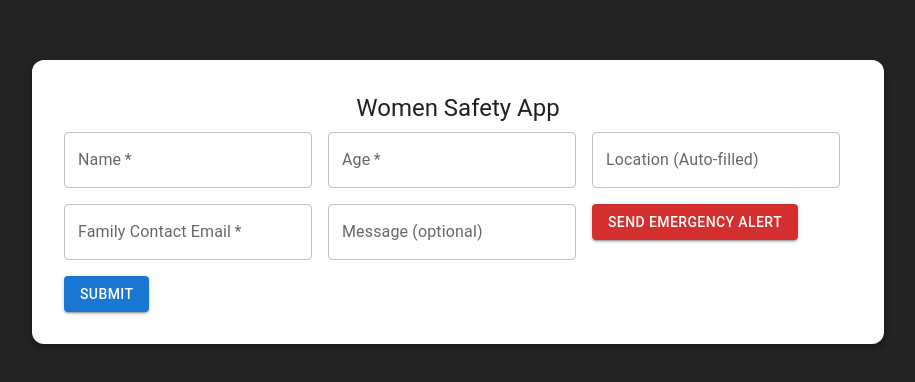
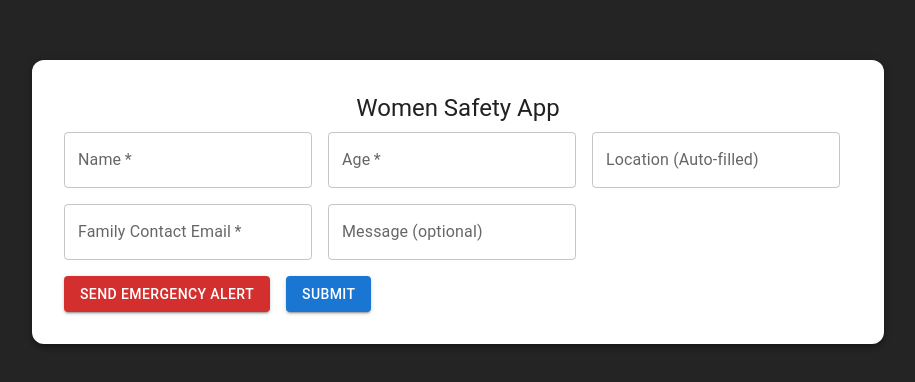
Before and after one commit to bhaveshjain2603/Alertly, a React (Vite) app in the folder client/: page / in a window 1280 px wide. Shown: the part 206-588 px from the top of the page, without its empty margins (182-1097 px from the left). Built offline with nearby package versions, Linux system fonts and the light colour scheme; no server answers.

Commit message:
Update App.jsx

```diff
--- a/client/src/App.jsx
+++ b/client/src/App.jsx
@@ -144,6 +144,8 @@ function App() {
                   onChange={handleInputChange}
                 />
               </Grid>
+            </Grid>
+            <Grid container spacing={2} sx={{ pt: 2 }}>
               <Grid item xs={12}>
                 <Button
                   onClick={sendEmergencyAlert}
```
